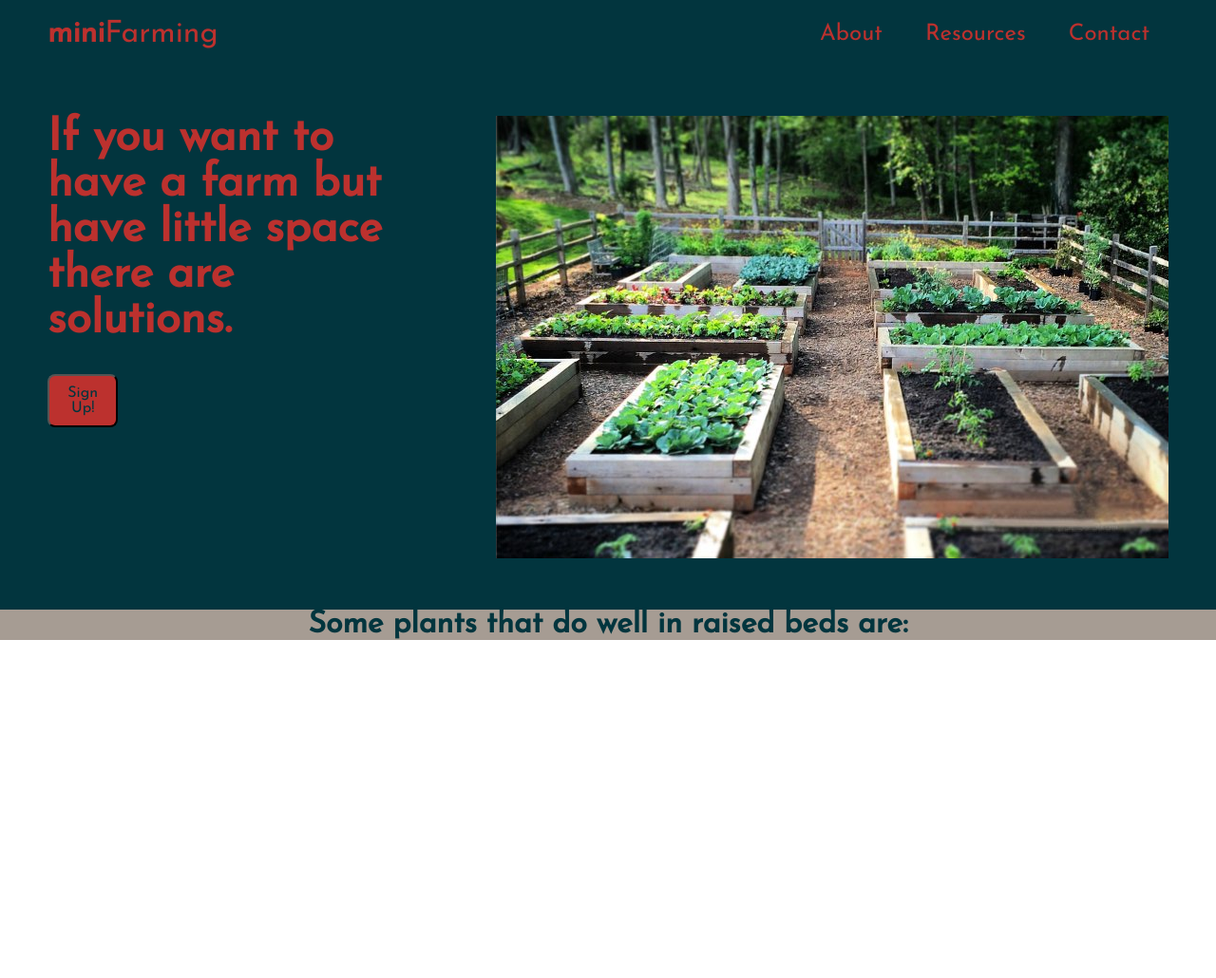
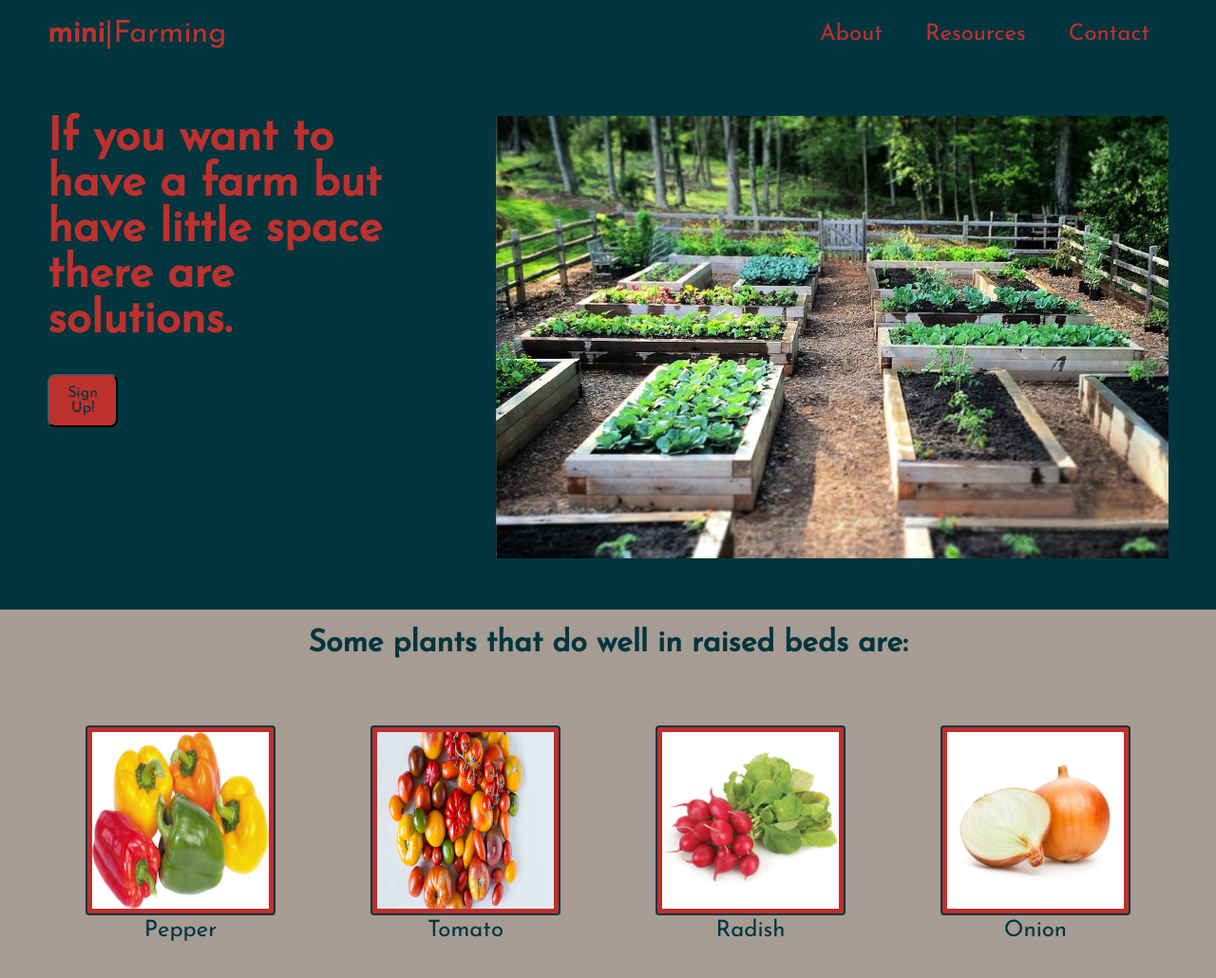
Before and after one commit to jwatkins26/landing-page, a plain HTML site: page index.html in a window 1280 px wide. Shown: the whole page at 95% size. Before the commit the page ends 800 px from the top, so only its background shows below. Drawn offline with Linux system fonts and the light colour scheme.

Commit message:
Added images

```diff
--- a/index.html
+++ b/index.html
@@ -12,7 +12,7 @@
 </head>
 <body>
     <header>
-        <p id="nav-title"><strong>mini</strong>Farming</p>
+        <p id="nav-title"><strong>mini</strong>|Farming</p>
         <nav>
             <ul>
                 <li><a href="#">About</a></li>
@@ -34,13 +34,32 @@
             </div>
         </div>
 
+    <main>
+        <h1>Some plants that do well in raised beds are:</h1>
+    </main>
         <div class="info">
-            <h1>Some plants that do well in raised beds are:</h1>
             <div class="images">
+                <div class="image">
+                    <img src="/images/peppers.jpg" width="200px" height="200px" alt="">
+                    <p>Pepper</p>
+                </div>
+                <div class="image">
+                    <img src="/images/tomato.jpg" width="200px" height ="200px"alt="">
+                    <p>Tomato</p>
+                </div>
+                <div class="image">
+                    <img src="/images/radish.jpg" width="200px" height="200px" alt="">
+                    <p>Radish</p>
+                </div>
+                <div class="image">
+                    <img src="/images/onion.jpg" width="200px" height="200px" alt="">
+                    <p>Onion</p>
+                </div>
 
 
             </div>
         </div>
 
+
 </body>
 </html>
--- a/styles.css
+++ b/styles.css
@@ -73,9 +73,45 @@ button {
 }
 
 /* Info */
+main {
+    display: flex;
+    background-color: #a69c93;
+    color: #02353e;
+    justify-content: center;
+    padding: 20px;
+}
+
 .info {
     display: flex;
     background-color: #a69c93;
     color: #02353e;
     justify-content: center;
+    align-items: center;
 }
+
+.images {
+    display: flex;
+    background-color: #a69c93;
+    justify-content: centerS;
+
+
+}
+
+.image {
+    flex: 1;
+    /*border: 1px solid black; debug */
+    margin: 50px;
+}
+
+.image img {
+    border-radius: 4px;
+    border: 2px solid #02353e;
+    padding: 5px;
+    background-color: #bc312e;
+}
+
+.image p {
+    justify-content: center;
+    font-size: 1.5em;
+    text-align: center;
+}
```
Also changed, not shown: images/onion.jpg (added), images/peppers.jpg (added), images/radish.jpg (added), images/tomato.jpg (added).
